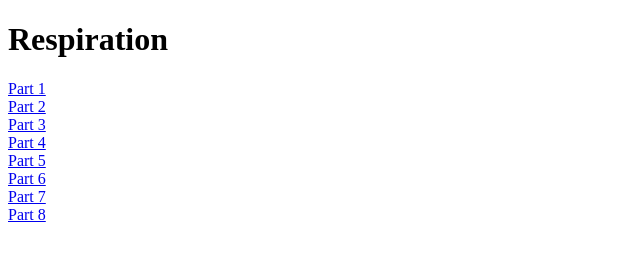
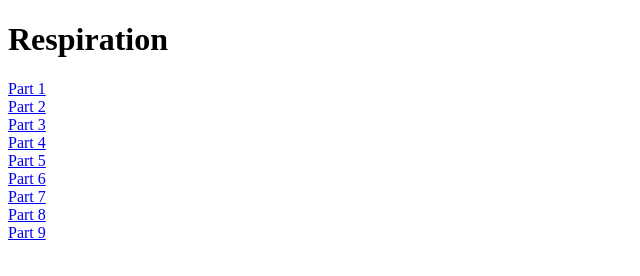
Before and after one commit to pagebr/pagebr.github.io, a plain HTML site: page respiration_index.html in a window 1280 px wide. Shown: the full height of the page, 0-640 px from the left. Drawn offline with Linux system fonts and the light colour scheme.

Commit message:
Update respiration_index.html

```diff
--- a/respiration_index.html
+++ b/respiration_index.html
@@ -22,5 +22,7 @@
     <br>
     <a href="index_dynamic.html?data=RespirationQuiz.swf">Part 8</a>
     <br>
+    <a href="index_dynamic.html?data=RespirationQuiz.swf">Part 9</a>
+    <br>
    </body>
   </html>
```
